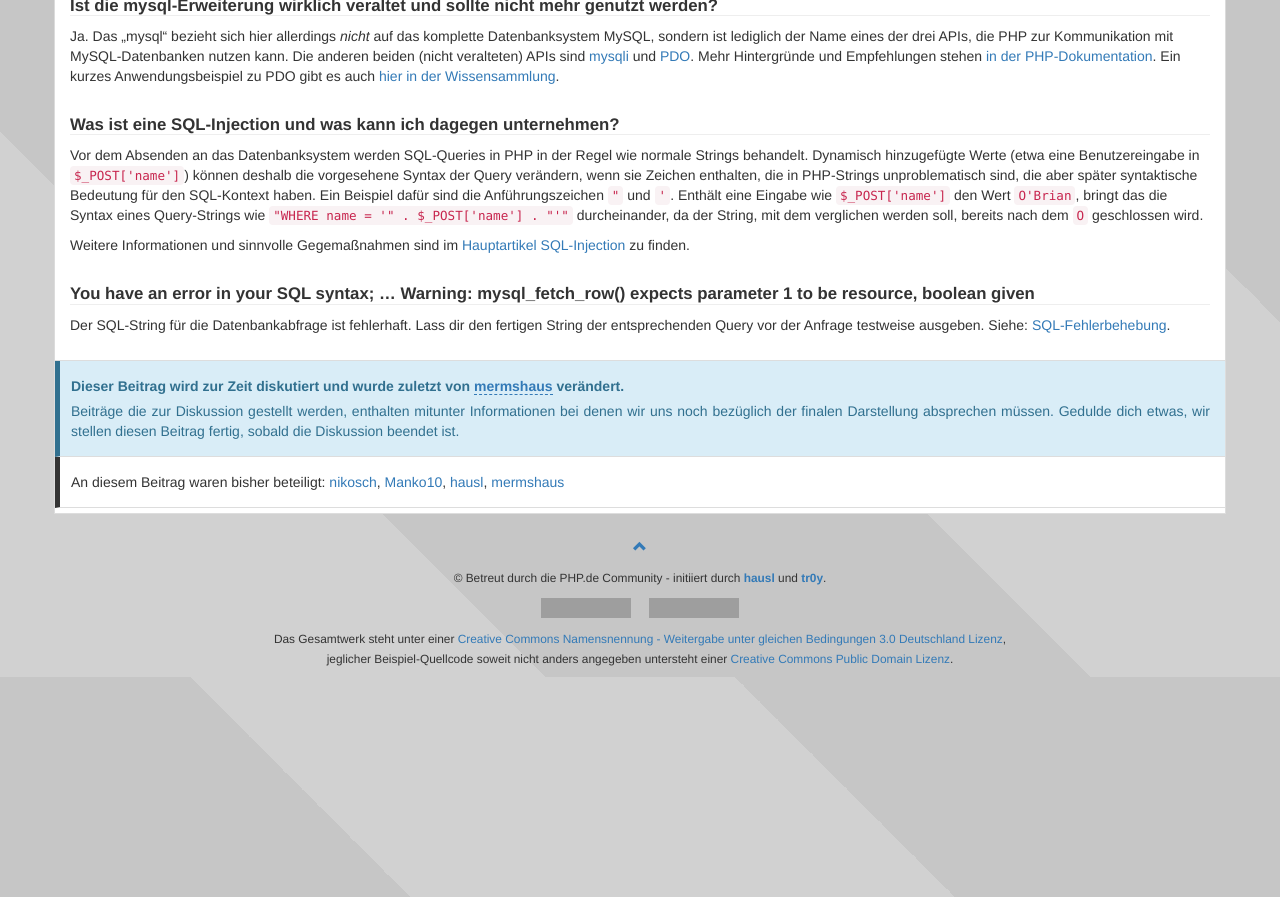
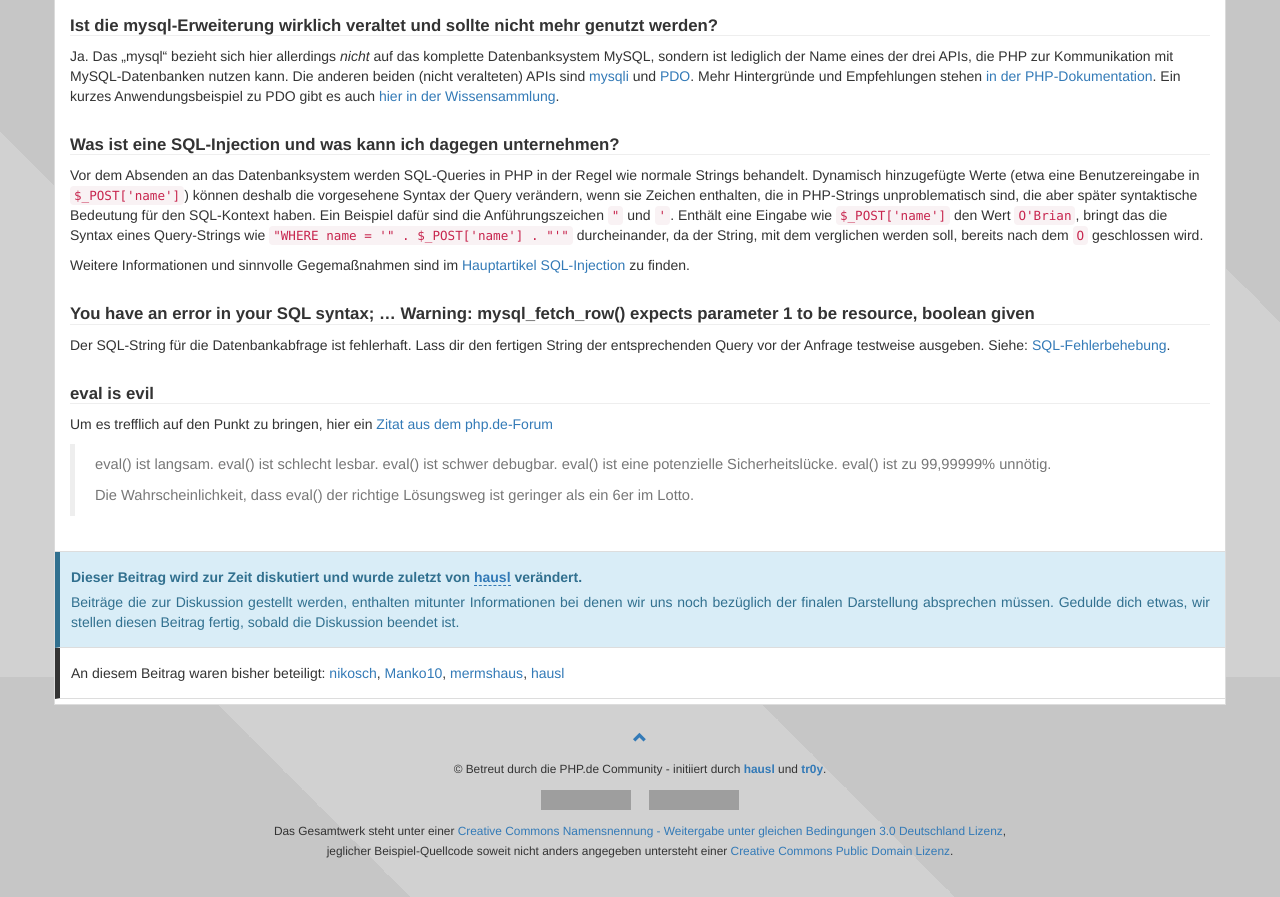
Before and after one commit to php-de/php-de.github.io, a Jekyll site: the page built from introduction/04_faq.md, in a window 1280 px wide and 900 px high, scrolled down 2023 px. Shown: the top 897 px of the window. Built offline with Jekyll 4.4.1, drawn with Linux system fonts in a browser that asks for light colours; nearby versions of some CDN libraries; before the commit the page ends 2731 px from its top, so only the background shows below that; some of the changed text lies outside the part shown; grey boxes are pictures that could not be loaded.

Commit message:
eval is evil ergänzt

```diff
--- a/introduction/04_faq.md
+++ b/introduction/04_faq.md
@@ -15,11 +15,11 @@ author:
     - name: Manko10
       profile: 1139
 
+    - name: mermshaus
+      profile: 15041
+
     - name: hausl
       profile: 21246
-
-    - name: mermshaus
-      profile: 15041
 
 inhalt:
     -   name:   "Was ist Debugging und wie debugge ich richtig?"
@@ -60,6 +60,10 @@ inhalt:
 
     -   name:   "You have an error in your SQL syntax;  ... Warning: mysql_fetch_row() expects parameter 1 to be resource, boolean given"
         anchor: sql-error
+        simple: ""
+
+    -   name:   "\"eval is evil\" .. Das lese ich immer wieder. Warum? Was ist denn so schlimm daran?"
+        anchor: eval-is-evil
         simple: ""
 
 
@@ -229,3 +233,17 @@ SQL-Injection]({{ page.root }}/jumpto/sql-injection/) zu finden.
 Der SQL-String für die Datenbankabfrage ist fehlerhaft. Lass dir den fertigen
 String der entsprechenden Query vor der Anfrage testweise ausgeben. Siehe:
 [SQL-Fehlerbehebung]({{ page.root }}/jumpto/sql/).
+
+
+#### [eval is evil](#eval-is-evil)
+{: #eval-is-evil}
+
+Um es trefflich auf den Punkt zu bringen, hier ein [Zitat aus dem php.de-Forum](http://www.php.de/forum/webentwicklung/php-einsteiger/1463694-pack-eines-gesamten-arrays?p=1463709#post1463709)
+
+> eval() ist langsam.
+> eval() ist schlecht lesbar.
+> eval() ist schwer debugbar.
+> eval() ist eine potenzielle Sicherheitslücke.
+> eval() ist zu 99,99999% unnötig.
+>
+> Die Wahrscheinlichkeit, dass eval() der richtige Lösungsweg ist geringer als ein 6er im Lotto.
```
